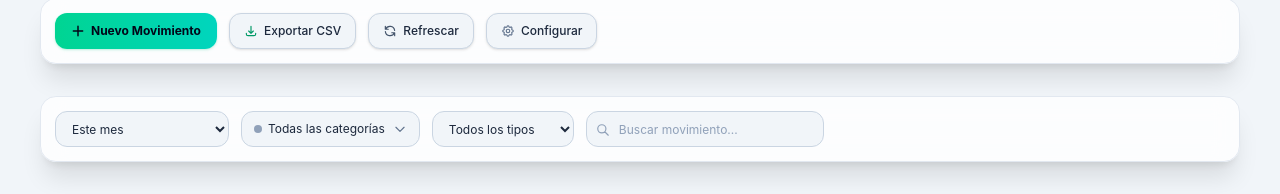
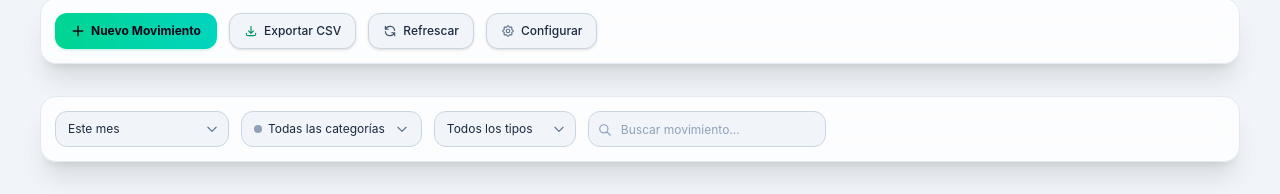
Before and after one commit to PabloMarzoa/notion-financial-status, an Angular app: page / in a window 1280 px wide. Shown: the part 278-472 px from the top of the page. Built offline with nearby package versions, Linux system fonts and the light colour scheme.

Commit message:
fix: ensure category dropdown is above content and align dropdown chevrons

```diff
--- a/package.json
+++ b/package.json
@@ -1,6 +1,6 @@
 {
   "name": "finanzas",
-  "version": "0.5.0",
+  "version": "0.5.1",
   "scripts": {
     "ng": "ng",
     "start": "ng serve",
--- a/src/app/components/dashboard/dashboard.component.html
+++ b/src/app/components/dashboard/dashboard.component.html
@@ -182,14 +182,15 @@
     </div>
 
     <!-- Filters Bar (All aligned to left) -->
-    <div class="bg-white/80 dark:bg-slate-900/80 border border-slate-200 dark:border-slate-800/80 rounded-2xl p-3 sm:p-3.5 shadow-xl backdrop-blur-md">
+    <div class="relative z-30 bg-white/80 dark:bg-slate-900/80 border border-slate-200 dark:border-slate-800/80 rounded-2xl p-3 sm:p-3.5 shadow-xl backdrop-blur-md">
       <div class="flex flex-wrap items-center gap-2.5 sm:gap-3 justify-start">
 
         <!-- Time Range Dropdown -->
+        <div class="relative w-full sm:w-auto">
           <select
             [ngModel]="timeRange()"
             (ngModelChange)="setTimeRange($event)"
-          class="h-9 w-full sm:w-auto px-3 bg-slate-100 dark:bg-slate-800/80 border border-slate-300 dark:border-slate-700/80 rounded-xl text-xs text-slate-800 dark:text-slate-200 focus:outline-none focus:ring-2 focus:ring-emerald-500/50 cursor-pointer"
+            class="h-9 w-full sm:w-auto pl-3 pr-8 appearance-none bg-slate-100 dark:bg-slate-800/80 border border-slate-300 dark:border-slate-700/80 rounded-xl text-xs text-slate-800 dark:text-slate-200 focus:outline-none focus:ring-2 focus:ring-emerald-500/50 cursor-pointer"
           >
             <option value="current_month">Este mes</option>
             <option value="last_month">Mes pasado</option>
@@ -200,6 +201,12 @@
             <option value="all">Todo el histórico</option>
             <option value="custom">Período personalizado</option>
           </select>
+          <div class="pointer-events-none absolute inset-y-0 right-0 flex items-center pr-2.5 text-slate-500">
+            <svg class="w-3.5 h-3.5" fill="none" stroke="currentColor" viewBox="0 0 24 24">
+              <path stroke-linecap="round" stroke-linejoin="round" stroke-width="2" d="M19 9l-7 7-7-7" />
+            </svg>
+          </div>
+        </div>
 
         <!-- Custom Date Range Inputs -->
         <ng-container *ngIf="timeRange() === 'custom'">
@@ -230,16 +237,16 @@
         </ng-container>
 
         <!-- Category Multi-Select Filter -->
-        <div class="relative w-full sm:w-auto">
+        <div id="category-dropdown-container" class="relative w-full sm:w-auto">
           <button
             type="button"
             (click)="showCategoryDropdown.set(!showCategoryDropdown())"
-            class="h-9 w-full sm:w-auto px-3 bg-slate-100 dark:bg-slate-800/80 hover:bg-slate-200/70 dark:hover:bg-slate-700/70 border border-slate-300 dark:border-slate-700/80 rounded-xl text-xs text-slate-800 dark:text-slate-200 focus:outline-none focus:ring-2 focus:ring-emerald-500/50 flex items-center justify-between gap-2 cursor-pointer transition select-none"
+            class="h-9 w-full sm:w-auto px-3 bg-slate-100 dark:bg-slate-800/80 hover:bg-slate-200/70 dark:hover:bg-slate-700/70 border border-slate-300 dark:border-slate-700/80 rounded-xl text-xs text-slate-800 dark:text-slate-200 focus:outline-none focus:ring-2 focus:ring-emerald-500/50 flex items-center justify-between gap-2.5 cursor-pointer transition select-none"
             [ngClass]="{ 'border-emerald-500/60 ring-1 ring-emerald-500/30': selectedCategories().length > 0 }"
             title="Filtrar por una o varias categorías"
           >
             <div class="flex items-center space-x-1.5 truncate">
-              <span class="w-2 h-2 rounded-full" [ngClass]="selectedCategories().length > 0 ? 'bg-emerald-500' : 'bg-slate-400'"></span>
+              <span class="w-2 h-2 rounded-full flex-shrink-0" [ngClass]="selectedCategories().length > 0 ? 'bg-emerald-500' : 'bg-slate-400'"></span>
               <span *ngIf="selectedCategories().length === 0" class="truncate">Todas las categorías</span>
               <span *ngIf="selectedCategories().length === 1" class="font-medium truncate text-emerald-600 dark:text-emerald-400">
                 {{ selectedCategories()[0] }}
@@ -262,7 +269,7 @@
           <!-- Dropdown Popover Menu -->
           <div
             *ngIf="showCategoryDropdown()"
-            class="absolute left-0 mt-1.5 w-64 max-h-80 bg-white dark:bg-slate-900 border border-slate-200 dark:border-slate-800 rounded-xl shadow-2xl p-2 z-50 flex flex-col space-y-1 backdrop-blur-lg"
+            class="absolute left-0 mt-1.5 w-64 max-h-80 bg-white dark:bg-slate-900 border border-slate-200 dark:border-slate-800 rounded-xl shadow-2xl p-2 z-50 flex flex-col space-y-1 backdrop-blur-lg animate-slide-up"
           >
             <!-- Header with actions -->
             <div class="flex items-center justify-between px-2 py-1 border-b border-slate-100 dark:border-slate-800 text-[11px] text-slate-500 dark:text-slate-400">
@@ -313,16 +320,23 @@
         </div>
 
         <!-- Type filter -->
+        <div class="relative w-full sm:w-auto">
           <select
             [ngModel]="selectedType()"
             (ngModelChange)="selectedType.set($event)"
-          class="h-9 w-full sm:w-auto px-3 bg-slate-100 dark:bg-slate-800/80 border border-slate-300 dark:border-slate-700/80 rounded-xl text-xs text-slate-800 dark:text-slate-200 focus:outline-none focus:ring-2 focus:ring-emerald-500/50 cursor-pointer"
+            class="h-9 w-full sm:w-auto pl-3 pr-8 appearance-none bg-slate-100 dark:bg-slate-800/80 border border-slate-300 dark:border-slate-700/80 rounded-xl text-xs text-slate-800 dark:text-slate-200 focus:outline-none focus:ring-2 focus:ring-emerald-500/50 cursor-pointer"
           >
             <option value="all">Todos los tipos</option>
             <option value="Ingreso">Ingreso</option>
             <option value="Gasto recurrente">Gasto recurrente</option>
             <option value="Gasto único">Gasto único</option>
           </select>
+          <div class="pointer-events-none absolute inset-y-0 right-0 flex items-center pr-2.5 text-slate-500">
+            <svg class="w-3.5 h-3.5" fill="none" stroke="currentColor" viewBox="0 0 24 24">
+              <path stroke-linecap="round" stroke-linejoin="round" stroke-width="2" d="M19 9l-7 7-7-7" />
+            </svg>
+          </div>
+        </div>
 
         <!-- Search input -->
         <div class="relative w-full sm:w-auto 2xl:w-60">
--- a/src/app/components/dashboard/dashboard.component.ts
+++ b/src/app/components/dashboard/dashboard.component.ts
@@ -1,4 +1,4 @@
-import { Component, OnInit, inject, signal, computed, effect, PLATFORM_ID } from '@angular/core';
+import { Component, OnInit, inject, signal, computed, effect, PLATFORM_ID, ElementRef, HostListener } from '@angular/core';
 import { CommonModule, isPlatformBrowser } from '@angular/common';
 import { FormsModule } from '@angular/forms';
 import { NotionService } from '../../services/notion.service';
@@ -48,6 +48,7 @@ interface StoredFilters {
 export class DashboardComponent implements OnInit {
   private platformId = inject(PLATFORM_ID);
   private isBrowser = isPlatformBrowser(this.platformId);
+  private elementRef = inject(ElementRef);
 
   notionService = inject(NotionService);
   themeService = inject(ThemeService);
@@ -381,6 +382,18 @@ export class DashboardComponent implements OnInit {
     this.selectedCategories.set([]);
   }
 
+  @HostListener('document:click', ['$event'])
+  onDocumentClick(event: MouseEvent) {
+    if (this.showCategoryDropdown()) {
+      const clickedInside = this.elementRef.nativeElement
+        .querySelector('#category-dropdown-container')
+        ?.contains(event.target as Node);
+      if (!clickedInside) {
+        this.showCategoryDropdown.set(false);
+      }
+    }
+  }
+
   selectRecordForEdit(record: FinancialRecord) {
     this.selectedRecordForEdit.set({ ...record });
   }
```
Also changed, not shown: 2 other files (tests, documents, lock files or other folders). Lines whose indentation alone changed are shown as unchanged.
